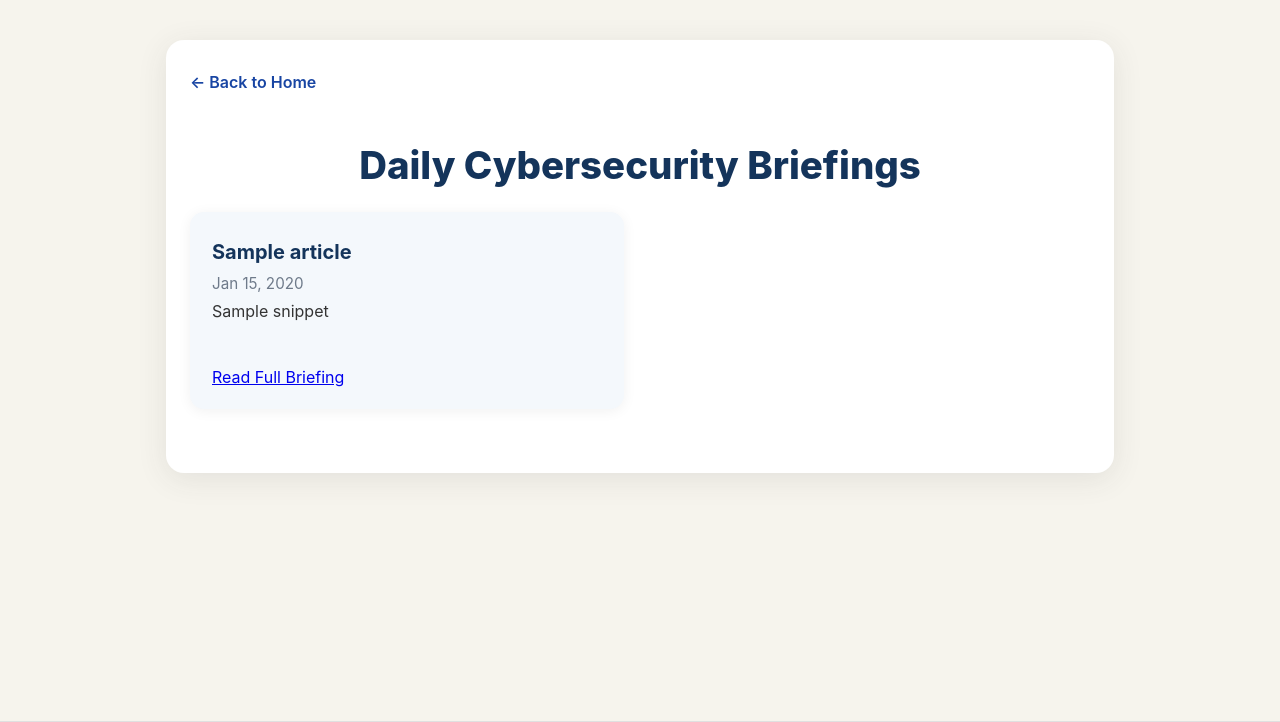
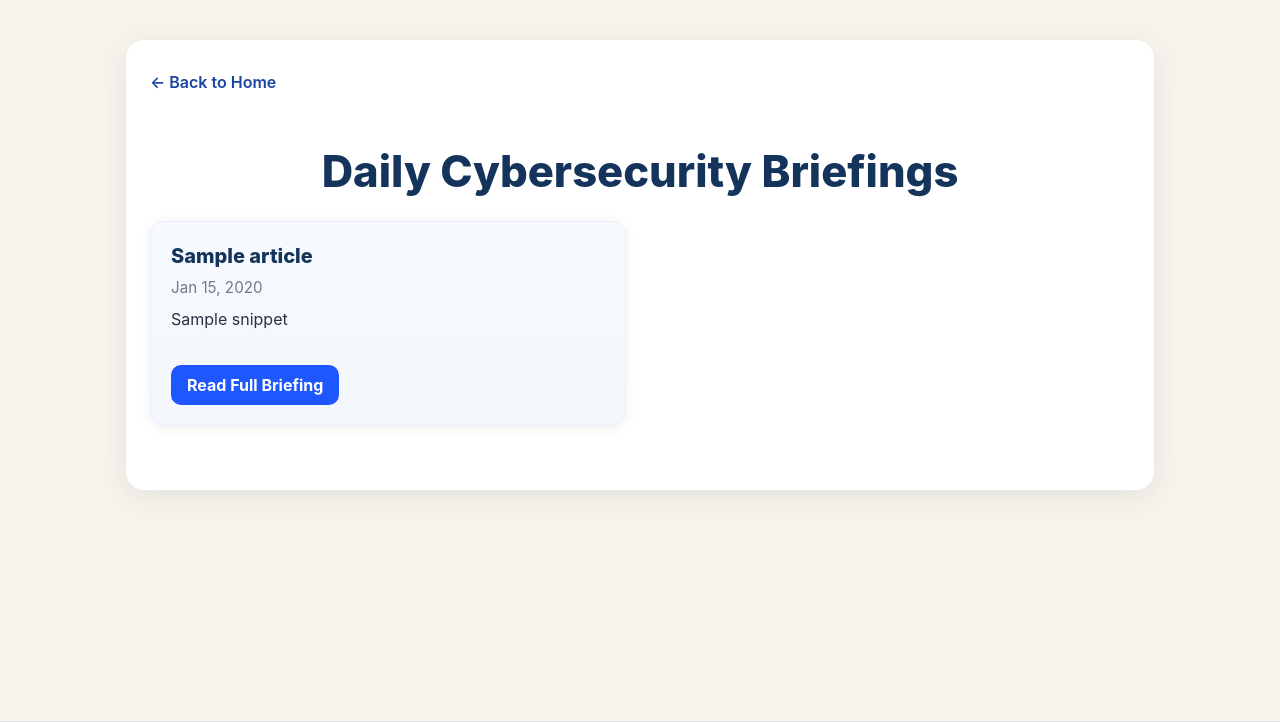
Before and after one commit to WillCanfield01/news-aggregator, a Python web app: template app/templates/published_articles.html in a window 1280 px wide. Shown: the top 722 px of the page. Run offline with Jinja, Linux system fonts and the light colour scheme; the template is opened without the code that fills it: most values are stand-ins (such as "Sample title", 1, 10 or a date in 2020).

Commit message:
Cyber Daily Remap

```diff
--- a/app/templates/published_articles.html
+++ b/app/templates/published_articles.html
@@ -5,16 +5,16 @@
 {% block head %}
 <style>
     .container {
-        max-width: 900px;
-        margin: 40px auto 0 auto;
-        padding: 32px 24px 64px 24px;
+        max-width: 980px;
+        margin: 40px auto 0;
+        padding: 32px 24px 64px;
         background: #fff;
         border-radius: 18px;
-        box-shadow: 0 6px 30px rgba(60, 60, 60, 0.10);
+        box-shadow: 0 6px 30px rgba(60, 60, 60, .10);
     }
 
     h1 {
-        font-size: 2.4rem;
+        font-size: clamp(2rem, 1.4vw + 1.6rem, 2.8rem);
         font-weight: 800;
         color: #14345b;
         margin-bottom: 24px;
@@ -24,73 +24,87 @@
     .articles-list {
         display: grid;
         grid-template-columns: 1fr;
-        gap: 32px;
+        gap: 28px;
     }
 
-    @media (min-width: 700px) {
+    @media (min-width: 860px) {
         .articles-list {
             grid-template-columns: 1fr 1fr;
         }
     }
 
     .article-card {
-        background: #f4f8fc;
+        background: linear-gradient(180deg, #f7fbff 0%, #f3f6fb 100%);
+        border: 1px solid #e8eef7;
         border-radius: 14px;
-        padding: 28px 22px 22px 22px;
-        box-shadow: 0 2px 14px rgba(0, 0, 0, 0.06);
+        padding: 22px 20px 20px;
+        box-shadow: 0 2px 14px rgba(0, 0, 0, .06);
         display: flex;
         flex-direction: column;
-        justify-content: space-between;
-    }
-
-    .article-title {
-        color: #14345b;
-        font-size: 1.25rem;
-        font-weight: 700;
-        margin: 0 0 10px 0;
-        text-decoration: none;
-    }
-
-    .article-title:hover {
-        text-decoration: underline;
-        color: #2863fa;
-    }
-
-    .article-excerpt {
-        color: #333;
-        font-size: 1rem;
-        margin-bottom: 18px;
-        min-height: 48px;
-        overflow-wrap: anywhere;
-        /* prevent long hashes/URLs from overflowing */
-    }
-
-    .article-btn:hover {
-        background: #1845a3;
-    }
-
-    .article-card {
+        gap: 10px;
         transition: transform .12s ease, box-shadow .12s ease;
     }
 
     .article-card:hover,
     .article-card:focus-within {
         transform: translateY(-2px);
-        box-shadow: 0 6px 18px rgba(0, 0, 0, 0.10);
+        box-shadow: 0 8px 18px rgba(0, 0, 0, .10);
+    }
+
+    .article-title,
+    .article-title:visited {
+        color: #14345b;
+        font-size: 1.25rem;
+        font-weight: 800;
+        margin: 0;
+        text-decoration: none;
+        display: -webkit-box;
+        -webkit-line-clamp: 2;
+        /* clamp long titles */
+        -webkit-box-orient: vertical;
+        overflow: hidden;
+    }
+
+    .article-title:hover {
+        color: #2863fa;
+        text-decoration: underline;
     }
 
     .article-date {
         color: #6e7a8a;
-        font-size: 0.95rem;
-        margin-bottom: 8px;
+        font-size: .95rem;
     }
 
-    /* Removed .back-btn since we don't render that element here */
+    .article-excerpt {
+        color: #273142;
+        font-size: 1rem;
+        line-height: 1.55;
+        min-height: 48px;
+        overflow-wrap: anywhere;
+        display: -webkit-box;
+        -webkit-line-clamp: 3;
+        /* tidy, uniform cards */
+        -webkit-box-orient: vertical;
+        overflow: hidden;
+    }
 
-
-    .back-btn:hover {
-        color: #2863fa;
-        text-decoration: none;
+    .article-btn,
+    .article-btn:visited {
+        display: inline-flex;
+        align-self: flex-start;
+        align-items: center;
+        gap: 8px;
+        background: #1f57ff;
+        color: #fff !important;
+        /* kill purple visited color */
+        border: none;
+        border-radius: 10px;
+        padding: 10px 16px;
+        font-weight: 700;
+        font-size: 1rem;
+        text-decoration: none !important;
+        /* kill underline */
+        transition: transform .12s ease, box-shadow .12s ease, background .12s ease;
     }
 
     .back-link {
@@ -100,11 +114,6 @@
         font-weight: 600;
         text-decoration: none;
         font-size: 1rem;
-    }
-
-    .back-link:hover {
-        color: #2863fa;
-        text-decoration: underline;
     }
 </style>
 {% endblock %}
```
